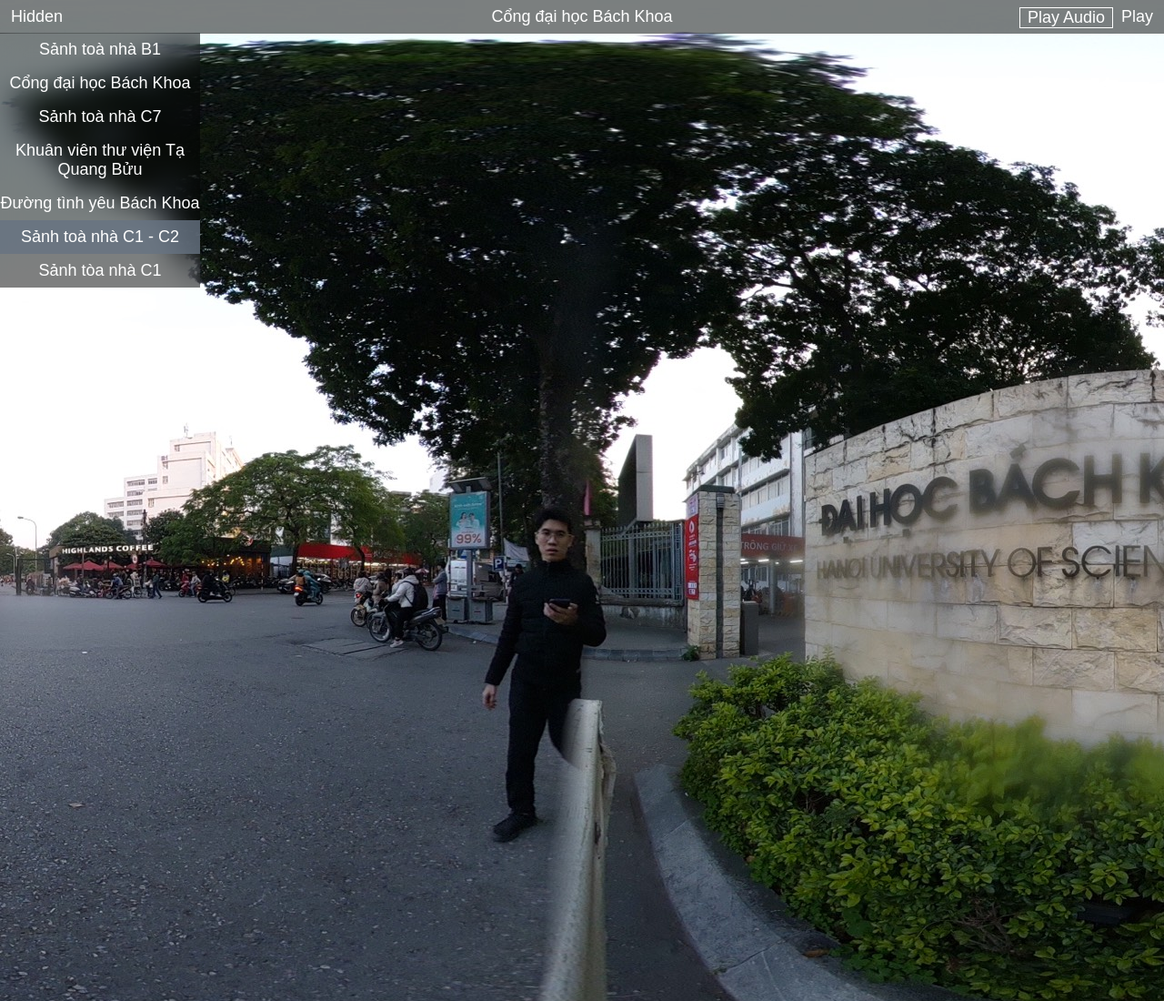
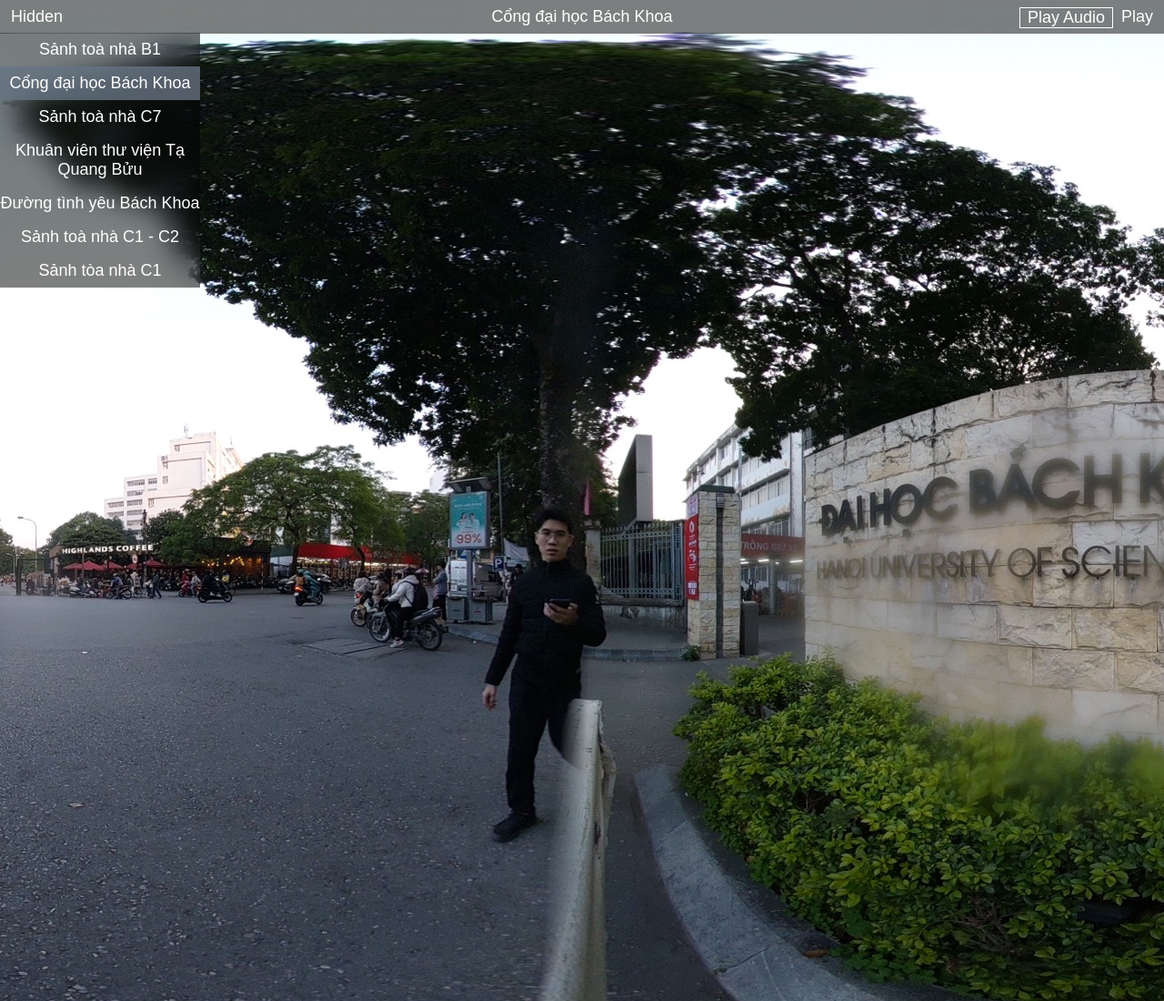
Before and after one commit to hungnv281/AFrame-project, a plain HTML site: page index.html in a window 1280 px wide. Shown: the top 1100 px of the page at 91% size. Drawn offline with Linux system fonts and the light colour scheme.

Commit message:
fix focus room

```diff
--- a/index.html
+++ b/index.html
@@ -277,16 +277,16 @@
       <div class="sidebar">
         <ul class="room-list">
           <li class="room">Sảnh toà nhà B1</li>
-          <li class="room ">Cổng đại học Bách Khoa</li>
+          <li class="room focus ">Cổng đại học Bách Khoa</li>
           <li class="room">Sảnh toà nhà C7</li>
           <li class="room">Khuân viên thư viện Tạ Quang Bửu</li>
           <li class="room">Đường tình yêu Bách Khoa</li>
-          <li class="room focus">Sảnh toà nhà C1 - C2</li>
+          <li class="room ">Sảnh toà nhà C1 - C2</li>
           <li class="room">Sảnh tòa nhà C1</li>
         </ul>
       </div>
     </div>
-    <a-sky id="main-sky" src="#sanh-c1-c2"></a-sky>
+    <a-sky id="main-sky" src="#bk_gate"></a-sky>
   </a-scene>
   <script src="./js/vr.js"></script>
 </body>
```
